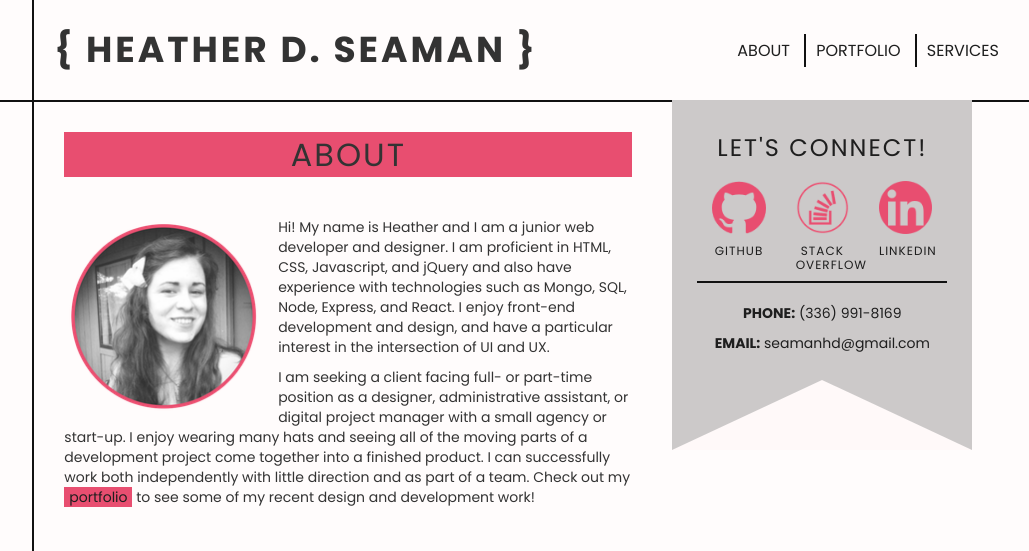
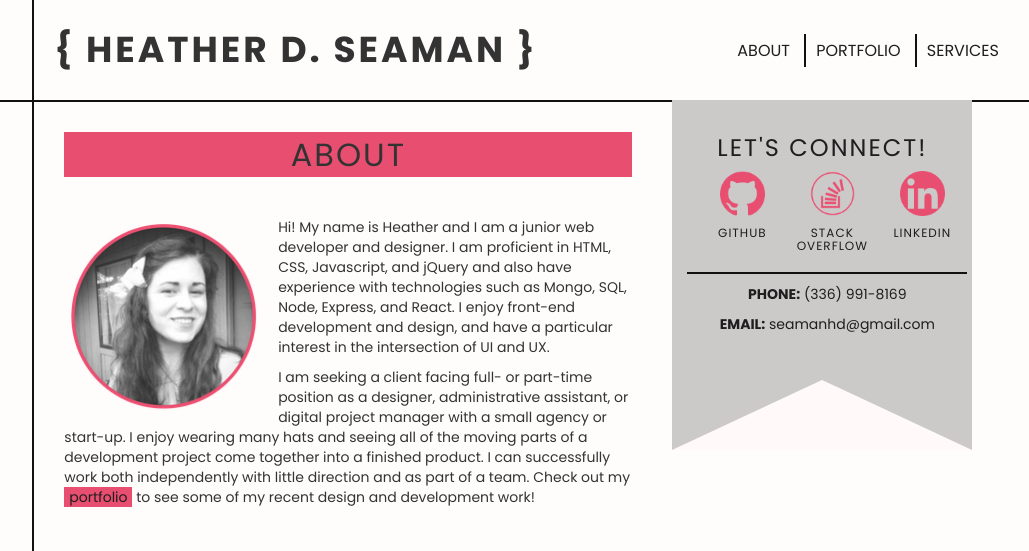
Before and after one commit to seamanhd/Responsive-Portfolio, a PHP site: page / in a window 1280 px wide. Shown: the top 551 px of the page, without its empty margins (181-1210 px from the left). Run offline with PHP 8.4, Linux system fonts and the light colour scheme.

Commit message:
fixed sidebar

```diff
--- a/assets/css/style.css
+++ b/assets/css/style.css
@@ -114,6 +114,11 @@ a.inline-link:hover {
 	background-color: #fffcfc;
 }
 
+.left-float {
+	width:90px;
+	float:left;
+}
+
 .project-link-list {
 	margin:20px 0px;
 	padding:0px;
@@ -141,8 +146,8 @@ a.inline-link:hover {
 }
 
 .bord-bottom {
-	margin: 20px 10px 10px 10px;
-	border-bottom: 2px solid #111;
+	width: 280px;
+	margin: 10px 10px 10px 10px;
 }
 
 .section-title {
@@ -169,7 +174,12 @@ a.inline-link:hover {
 }
 
 #contact-info {
-	margin-top: 20px;
+	float: left;
+	text-align: center;
+	width: 280px;
+	margin-top: 10px;
+	padding-top: 10px;
+	border-top: 2px solid #111;
 }
 
 #bio-pic {
--- a/index.html
+++ b/index.html
@@ -47,17 +47,17 @@
 			</div>
 			<div id="sidebar" class="text-center col-sm-3">
 				<h3 class="text-center"> Let's connect! </h3>
-				<div class="row bord-bottom">
-					<div class="col-sm-4 text-center">
-						<a href="https://github.com/seamanhd" class="other" target="_blank"><img src="assets/images/github.png" alt="github" width="100%"><br />
+				<div class="bord-bottom">
+					<div class="left-float text-center">
+						<a href="https://github.com/seamanhd" class="other" target="_blank"><img src="assets/images/github.png" alt="github" width="50%"><br />
 						<h4> GITHUB </h4></a>
 					</div>
-					<div class="col-sm-4 text-center">
-						<a href="https://stackoverflow.com/users/7028527/heather-seaman" class="other" target="_blank"><img src="assets/images/stack-overflow.png" alt="github" width="100%"><br />
+					<div class="left-float text-center">
+						<a href="https://stackoverflow.com/users/7028527/heather-seaman" class="other" target="_blank"><img src="assets/images/stack-overflow.png" alt="github" width="50%"><br />
 						<h4> STACK OVERFLOW </h4></a>
 					</div>
-					<div class="col-sm-4 text-center">
-						<a href="http://bit.ly/hdsLinkedin" class="other" target="_blank"><img src="assets/images/linkedin.png" alt="github" width="100%"><br />
+					<div class="left-float text-center">
+						<a href="http://bit.ly/hdsLinkedin" class="other" target="_blank"><img src="assets/images/linkedin.png" alt="github" width="50%"><br />
 						<h4> LINKEDIN </h4></a>
 					</div>
 				</div>
```
